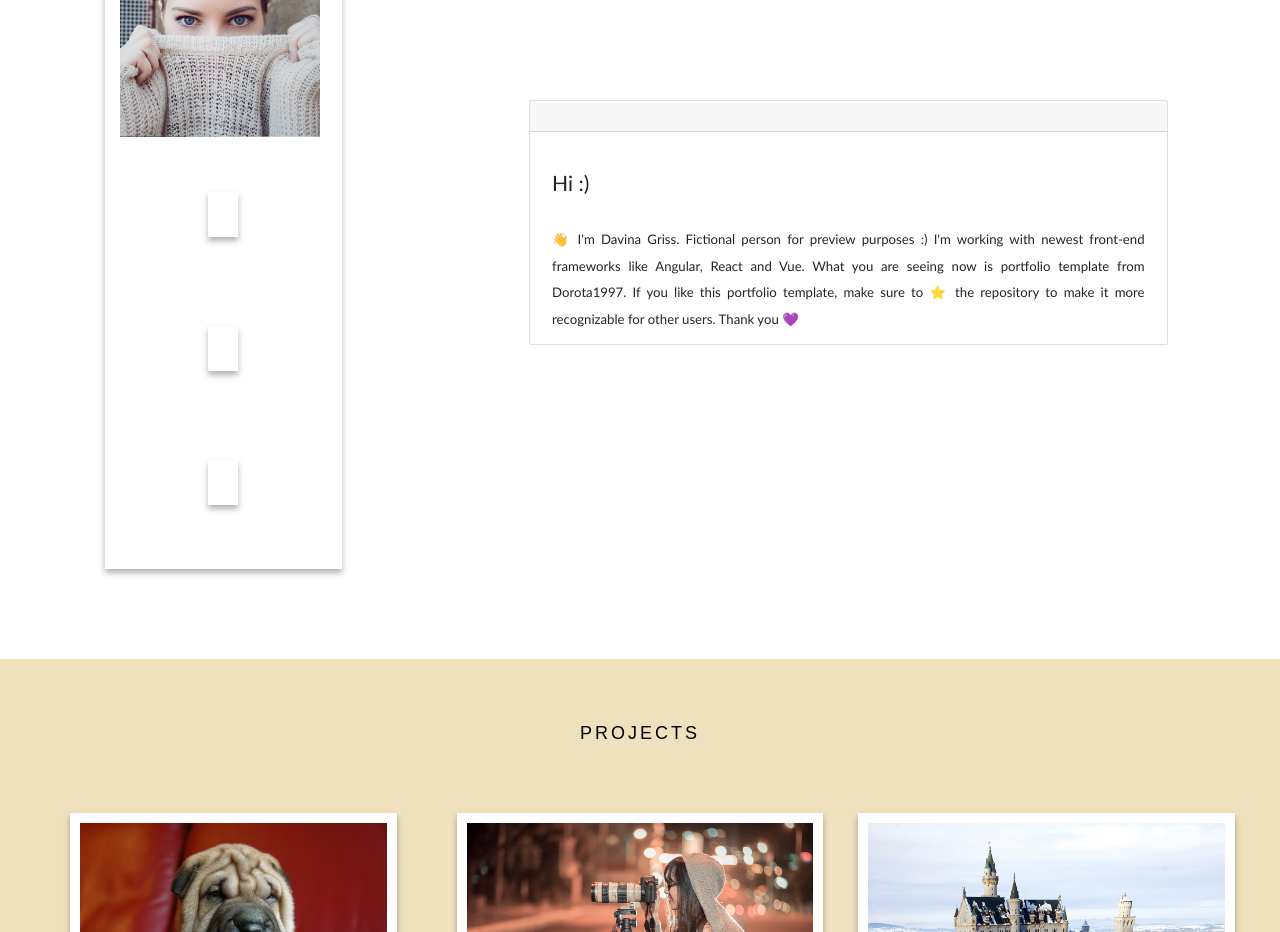
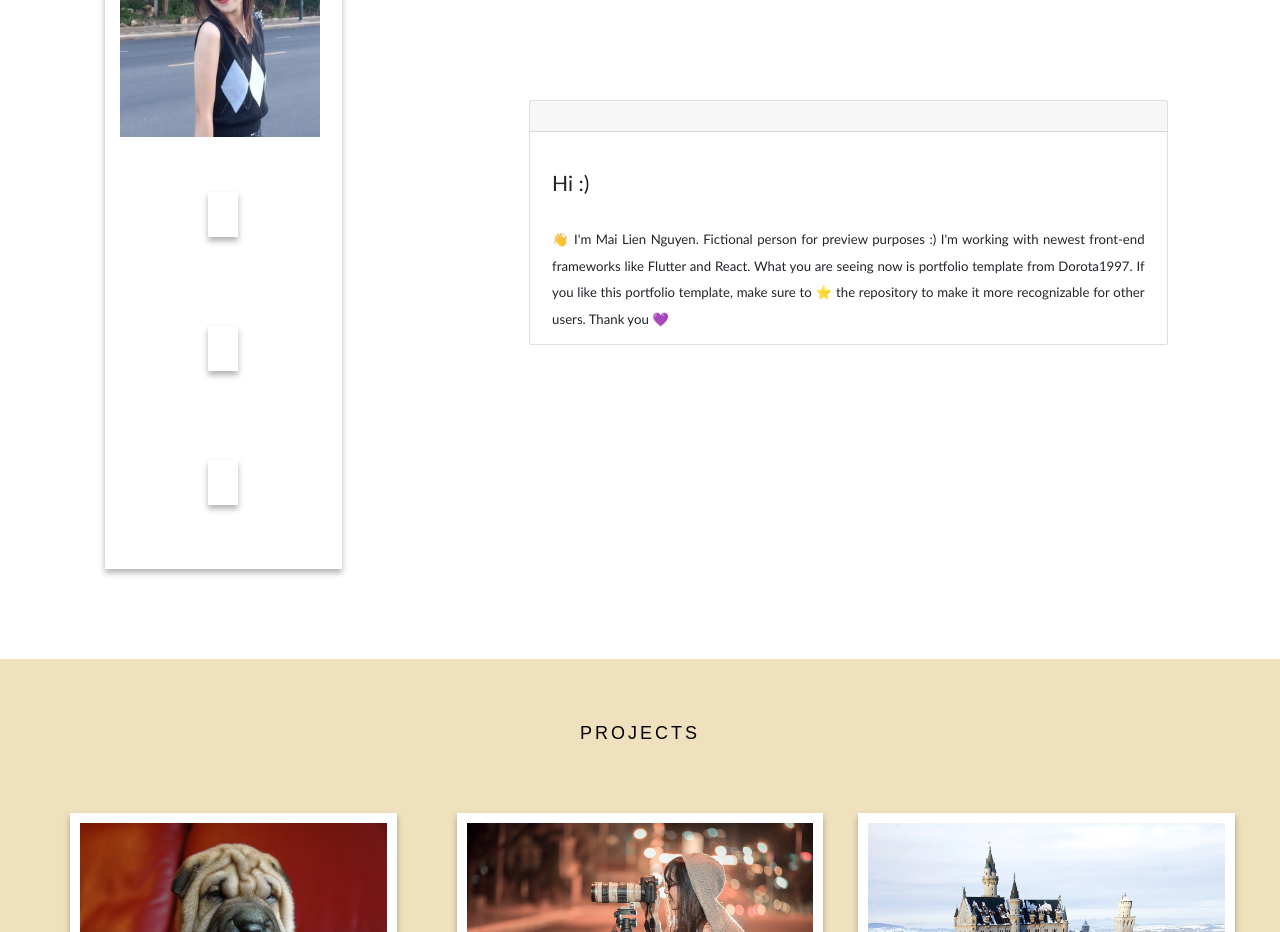
Before and after one commit to Dorota1997/react-frontend-dev-portfolio, a React (Create React App) app: page / in a window 1280 px wide. Shown: the part 1100-2032 px from the top of the page. Built offline with nearby package versions, Linux system fonts and the light colour scheme; some icons are missing.

Commit message:
Replace profile picture and description

```diff
--- a/public/index.html
+++ b/public/index.html
@@ -1,7 +1,7 @@
 <!DOCTYPE html>
 <html lang="en">
   <head>
-    <title>Davina Griss | Front-end Developer</title>
+    <title>Mai Lien Nguyen | Front-end Developer</title>
     <meta charset="utf-8" />
     <link rel="icon" href="%PUBLIC_URL%/favicon.ico" />
     <meta name="viewport" content="width=device-width, initial-scale=1" />
--- a/public/res_primaryLanguage.json
+++ b/public/res_primaryLanguage.json
@@ -1,7 +1,7 @@
 {
     "basic_info": {
       "description_header": "Hi",
-      "description": "👋 I'm Davina Griss. Fictional person for preview purposes :) I'm working with newest front-end frameworks like Angular, React and Vue. What you are seeing now is portfolio template from Dorota1997. If you like this portfolio template, make sure to ⭐ the repository to make it more recognizable for other users. Thank you 💜",
+      "description": "👋 I'm Mai Lien Nguyen. Fictional person for preview purposes :) I'm working with newest front-end frameworks like Flutter and React. What you are seeing now is portfolio template from Dorota1997. If you like this portfolio template, make sure to ⭐ the repository to make it more recognizable for other users. Thank you 💜",
       "section_name": {
         "about": "About me",
         "projects": "Projects",
--- a/src/components/About.js
+++ b/src/components/About.js
@@ -8,6 +8,7 @@ class About extends Component {
   render() {
     if (this.props.sharedBasicInfo) {
       var profilepic = "images/" + this.props.sharedBasicInfo.image;
+
     }
     if (this.props.resumeBasicInfo) {
       var sectionName = this.props.resumeBasicInfo.section_name.about;
```
Also changed, not shown: package.json (+6 -2 lines), public/images/myProfile.jpg, 1 other file (tests, documents, lock files or other folders).
